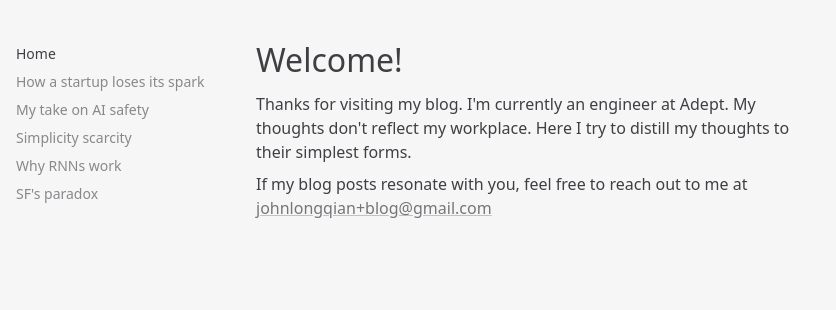
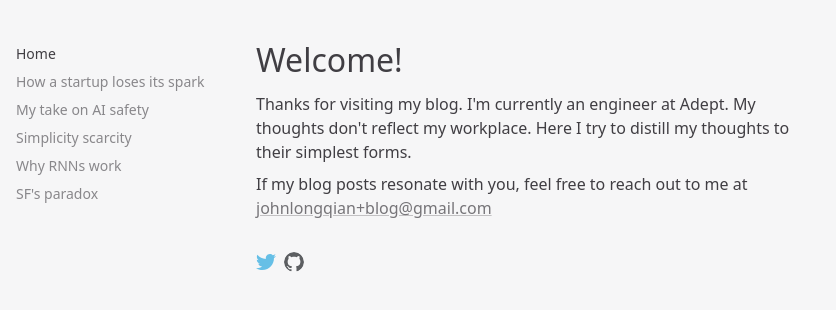
Before and after one commit to Xyzrr/micro-blog, a SvelteKit app: page / in a window 1280 px wide. Shown: the top 310 px of the page, without its empty margins (0-836 px from the left). Built offline with nearby package versions, Linux system fonts and the light colour scheme.

Commit message:
twitter and github

```diff
--- a/src/routes/(posts)/+page.svelte
+++ b/src/routes/(posts)/+page.svelte
@@ -8,3 +8,11 @@
 		href="mailto:johnlongqian+blog@gmail.com">johnlongqian+blog@gmail.com</a
 	>
 </p>
+<div class="flex gap-2 items-center mt-8">
+	<a target="_blank" rel="noreferrer" href="https://twitter.com/johnlqian">
+		<img alt="twitter profile" src="twitter.svg" class="h-4 hover:brightness-110" />
+	</a>
+	<a target="_blank" rel="noreferrer" href="https://github.com/Xyzrr/micro-blog">
+		<img alt="github profile" src="github.svg" class="h-5 rounded-full hover:opacity-90" />
+	</a>
+</div>
```
Also changed, not shown: static/github.svg (added), static/twitter.svg (added).
